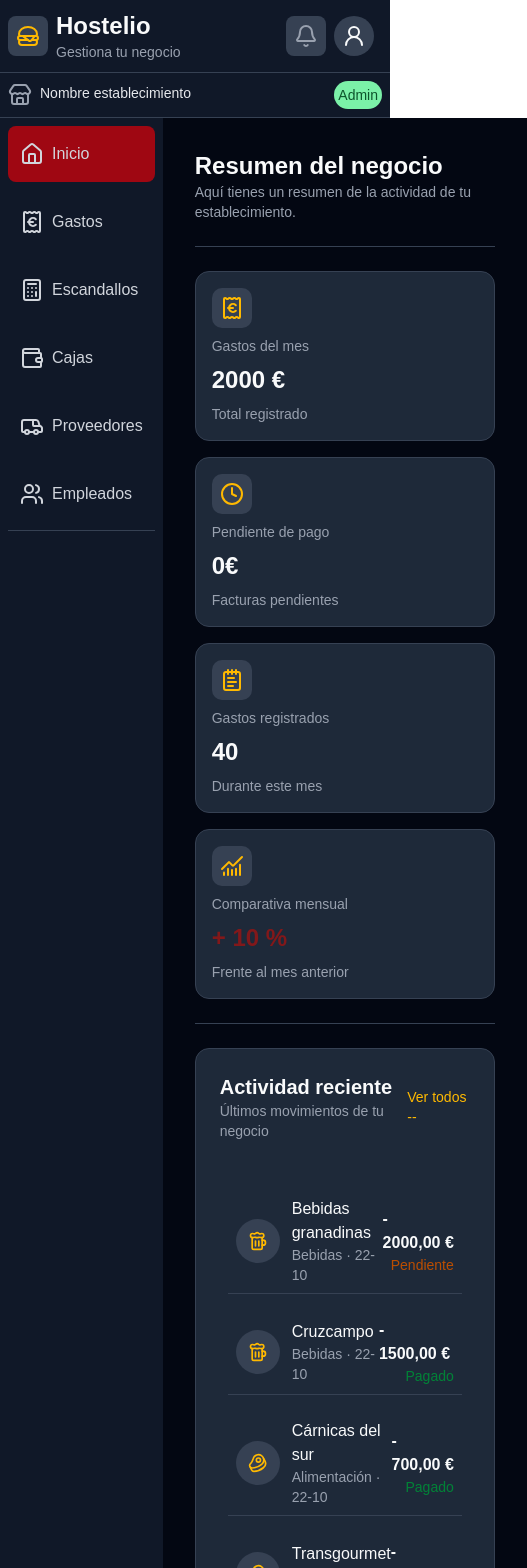
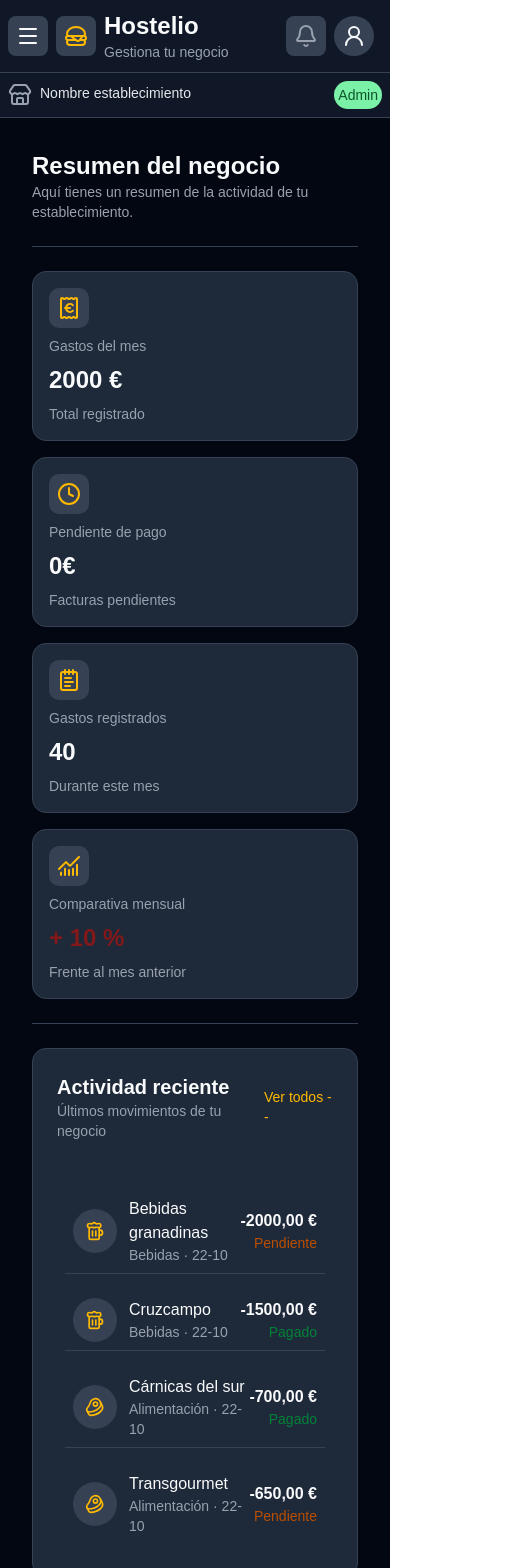
Before and after one commit to davidglnd/hostelio-react, a React (Vite) app: page / in a window 390 px wide. Shown: the top 1568 px of the page, 527 px wide, since content can reach past the window. Built offline with nearby package versions, Linux system fonts and the light colour scheme.

Commit message:
feat: add responsive sidebar navigation for mobile devices Closes #5

```diff
--- a/src/components/Header.tsx
+++ b/src/components/Header.tsx
@@ -1,12 +1,20 @@
-import { Bell, Hamburger, Store, UserRound } from "lucide-react"
-
-export const Header = () => {
+import { Bell, Hamburger, Store, UserRound, Menu } from "lucide-react"
+interface HeaderProps {
+    onMenuClick: () => void;
+}export const Header = ({ onMenuClick }: HeaderProps) => {
     return (
-        <div className="w-full bg-gray-900 flex flex-col ">
-            <div className="flex flex-row gap-2 items-center p-2">
+        <div className="w-full bg-gray-900 flex flex-col">
+            <div className="flex flex-row gap-2 items-center p-2 ">
+                <button
+                    onClick={onMenuClick}
+                    className="bg-gray-700 rounded-md p-2 cursor-pointer md:hidden"
+                >
+                    <Menu className="text-gray-50" />
+                </button>
                 <div className="bg-gray-700 rounded-md p-2">
                     <Hamburger className="text-amber-400" />
                 </div>
+
 
                 <div className="flex flex-col">
                     <p className="font-bold text-2xl text-gray-50">Hostelio</p>
--- a/src/components/Sidebar.tsx
+++ b/src/components/Sidebar.tsx
@@ -12,11 +12,18 @@ const buttonOptions = [
 
 ]
 
-
-export const Sidebar = () => {
+interface SidebarProps {
+    isOpen: boolean;
+    onClose: () => void;
+}
+export const Sidebar = ({ isOpen, onClose }: SidebarProps) => {
 
     return (
-        <div className="w-64 bg-gray-900 flex flex-col">
+        <div
+            className={`fixed inset-y-0 left-0 z-50 w-64 bg-gray-900 flex flex-col transition-transform duration-300
+                        ${isOpen ? "translate-x-0" : "-translate-x-full"}
+                        md:static md:translate-x-0`}
+        >
             <nav className="flex flex-col gap-3 justify-start p-2">
                 {
                     buttonOptions.map((option) => (
@@ -27,7 +34,7 @@ export const Sidebar = () => {
                             )
                             + " text-gray-300 w-full justify-start transition-colors font-normal rounded-md cursor-pointer px-3 py-4 flex items-center gap-2 "
                         }
-                            key={option.id}>
+                            key={option.id} onClick={onClose}>
                             <option.icon />
                             {option.name}
                         </NavLink>
@@ -37,7 +44,7 @@ export const Sidebar = () => {
             <div className="h-px bg-gray-700 mx-2" />
             <nav className="flex flex-col gap-3 justify-start p-2 mt-auto">
                 <div className="h-px bg-gray-700 mx-2" />
-                <NavLink to="/configuracion" className={({ isActive }) =>
+                <NavLink to="/configuracion" onClick={onClose} className={({ isActive }) =>
                     (isActive
                         ? "bg-red-800 text-gray-300"
                         : "bg-transparent text-gray-300 hover:bg-gray-700 hover:text-gray-100 "
--- a/src/features/dashboard/components/ActivityItem.tsx
+++ b/src/features/dashboard/components/ActivityItem.tsx
@@ -15,8 +15,8 @@ export const ActivityItem = ({ supplier, category, date, amount, status, icon }:
             </div>
             <div className="flex flex-col items-end">
                 <p className="font-semibold text-gray-50">
-                    - {
-                        new Intl.NumberFormat("es-ES", { style: "currency", currency: "EUR" }).format(amount)
+                    {
+                        new Intl.NumberFormat("es-ES", { style: "currency", currency: "EUR" }).format(-amount)
                     }
                 </p>
                 {
--- a/src/layouts/MainLayout.tsx
+++ b/src/layouts/MainLayout.tsx
@@ -1,17 +1,28 @@
+import { useState } from "react"
 import { Outlet } from "react-router"
 
 import { Header } from "../components/Header"
 import { Sidebar } from "../components/Sidebar"
 
 export const MainLayout = () => {
+    const [isSidebarOpen, setIsSidebarOpen] = useState(false);
 
     return (
         <>
             <div className="flex flex-col w-full h-screen">
-                <Header></Header>
+                <Header onMenuClick={() => setIsSidebarOpen(!isSidebarOpen)} />
+                {isSidebarOpen && (
+                    <div
+                        onClick={() => setIsSidebarOpen(false)}
+                        className="fixed inset-0 z-40 bg-black/50 md:hidden"
+                    />
+                )}
                 <div className="flex flex-1">
-                    <Sidebar></Sidebar>
-                    <main className="flex-1 bg-gray-950 text-gray-50">
+                    <Sidebar
+                        isOpen={isSidebarOpen}
+                        onClose={() => setIsSidebarOpen(false)}
+                    />
+                    <main className="flex-1 min-w-0 bg-gray-950 text-gray-50">
                         <Outlet />
                     </main>
                 </div>
```
